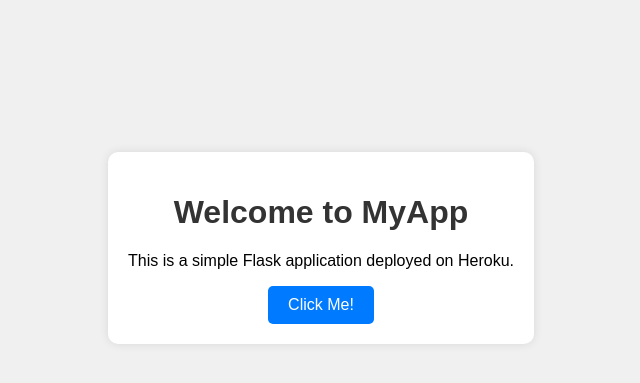
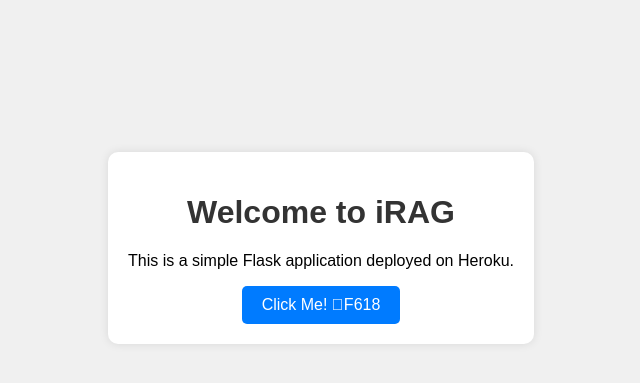
Before and after one commit to willt08/iRAG, a Flask app: page / in a window 1280 px wide. Shown: the part 152-535 px from the top of the page, without its empty margins (319-959 px from the left). Run offline with Flask 3, Linux system fonts and the light colour scheme.

Commit message:
Update index.html

```diff
--- a/templates/index.html
+++ b/templates/index.html
@@ -12,9 +12,9 @@
 </head>
 <body>
     <div class="container">
-        <h1>Welcome to MyApp</h1>
+        <h1>Welcome to iRAG</h1>
         <p>This is a simple Flask application deployed on Heroku.</p>
-        <button id="clickMe">Click Me!</button>
+        <button id="clickMe">Click Me! &#1F618</button>
     </div>
     <script src="{{ url_for('static', filename='script.js') }}"></script>
 </body>
```
